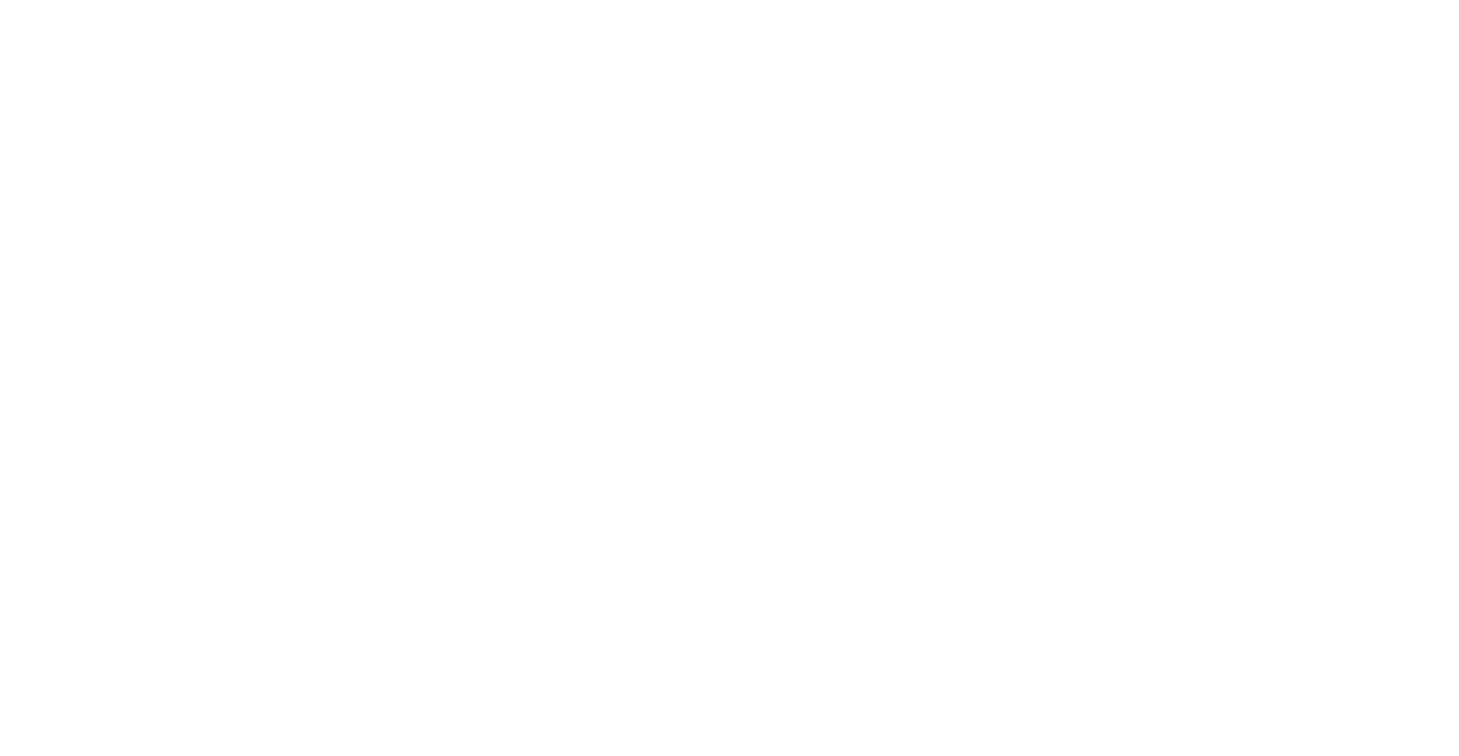
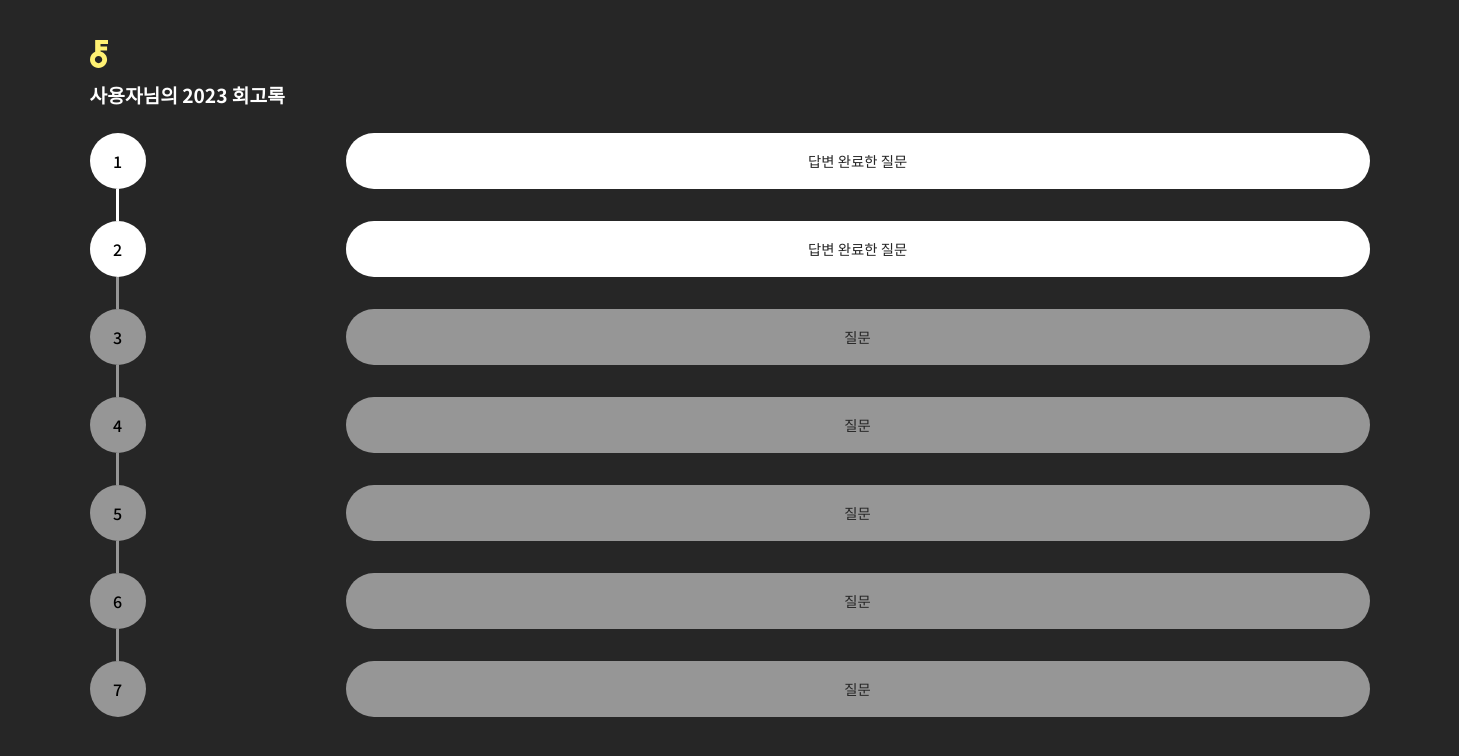
Before and after one commit to FAREWELL2023/FAREWELL_FE, a React (Create React App) app: page /mylist in a window 1280 px wide. Before the commit this address had no page. Shown: the top 756 px of the page, 1459 px wide, since content can reach past the window. Built offline with nearby package versions, Linux system fonts and the light colour scheme.

Commit message:
[feat] MyQList 컴포넌트 틀 구현

```diff
--- a/src/App.js
+++ b/src/App.js
@@ -2,6 +2,7 @@ import './App.css';
 import { Routes, Route } from "react-router-dom";
 import LandingPage from "./pages/LandingPage";
 import FirstPage from "./pages/FirstPage";
+import MyList from './pages/MyList';
 import { createGlobalStyle } from "styled-components";
 
 function App() {
@@ -11,6 +12,7 @@ function App() {
     <Routes>
       <Route path='/' element={<LandingPage />}/>
       <Route path='/first' element={<FirstPage />}/>
+      <Route path='/mylist' element={<MyList/>}/>
     </Routes>
     </>
   );
--- /dev/null
+++ b/src/components/MyQList.jsx
@@ -0,0 +1,47 @@
+import React from 'react';
+import styled from 'styled-components';
+
+const List = styled.div`
+    overflow-x: hidden;
+`
+const NumberCircle = styled.div`
+    border-radius: 50%;
+    background-color: #969696;
+    width: 7vh;
+    height: 7vh;
+    text-align: center;
+    line-height: 7vh;
+    font-weight: 500;
+    font-size: 1rem;
+`
+const Question = styled.div`
+    border-radius: 7vh;
+    background: #969696;
+    width: 80vw;
+    height: 7vh;
+    color: #262626;
+    font-weight: 500;
+    font-size: 0.9rem;
+    text-align: center;
+    line-height: 7vh;
+`
+const Line = styled.div`
+    border-left : medium solid #969696;
+    height : 4vh;
+    margin-left: 3.3vh;
+`
+
+const MyQList = (props) => {
+    const { number, question, isanswer, onClick } = props;
+    return (
+        <List onClick={onClick}>
+            {number > 1 && <Line style={isanswer? {borderLeft: "medium solid white"} : {}}/>}
+            <div style={{display:"flex", justifyContent:"space-between"}}>
+            <NumberCircle style={isanswer? {backgroundColor: "white"} : {}}>{number || 1}</NumberCircle>
+            <Question style={isanswer? {backgroundColor: "white"} : {}}>{question || '질문'}</Question>
+            </div>
+        </List>
+    );
+};
+
+export default MyQList;
--- /dev/null
+++ b/src/pages/MyList.jsx
@@ -0,0 +1,46 @@
+import React, { useState } from 'react';
+import styled from 'styled-components';
+import logo from '../images/key_logo.svg';
+import MyQList from '../components/MyQList';
+import { useNavigate } from 'react-router-dom';
+
+const Wrapper = styled.div`
+    background-color: #262626;
+    width: 100vw;
+    height: 100vh;
+    overflow-x: hidden;
+    padding: 5vh 7vw 0 7vw;
+`
+const Title = styled.div`
+    color: #FFF;
+    font-weight: 700;
+    margin: 1vh 0 3vh 0;
+    font-size: 1.2rem;
+`
+
+const MyList = () => {
+    const navigate = useNavigate();
+    const isanswer = useState(false);
+
+    return (
+        <Wrapper>
+            <img src={logo}/>
+            <Title>사용자님의 2023 회고록</Title>
+            <MyQList number='1' isanswer='true' question='답변 완료한 질문'
+                onClick={() => {
+                    navigate('/') // 답변이 있을 경우 답변 확인 페이지로
+                }}/>
+            <MyQList number='2' isanswer='true' question='답변 완료한 질문'/>
+            <MyQList number='3'
+                onClick={() => {
+                    navigate('/') // 답변이 없을 경우 답변 작성 페이지로
+                }}/>
+            <MyQList number='4'/>
+            <MyQList number='5'/>
+            <MyQList number='6'/>
+            <MyQList number='7'/>
+        </Wrapper>
+    );
+};
+
+export default MyList;
```
Also changed, not shown: src/images/key_logo.svg (added).
